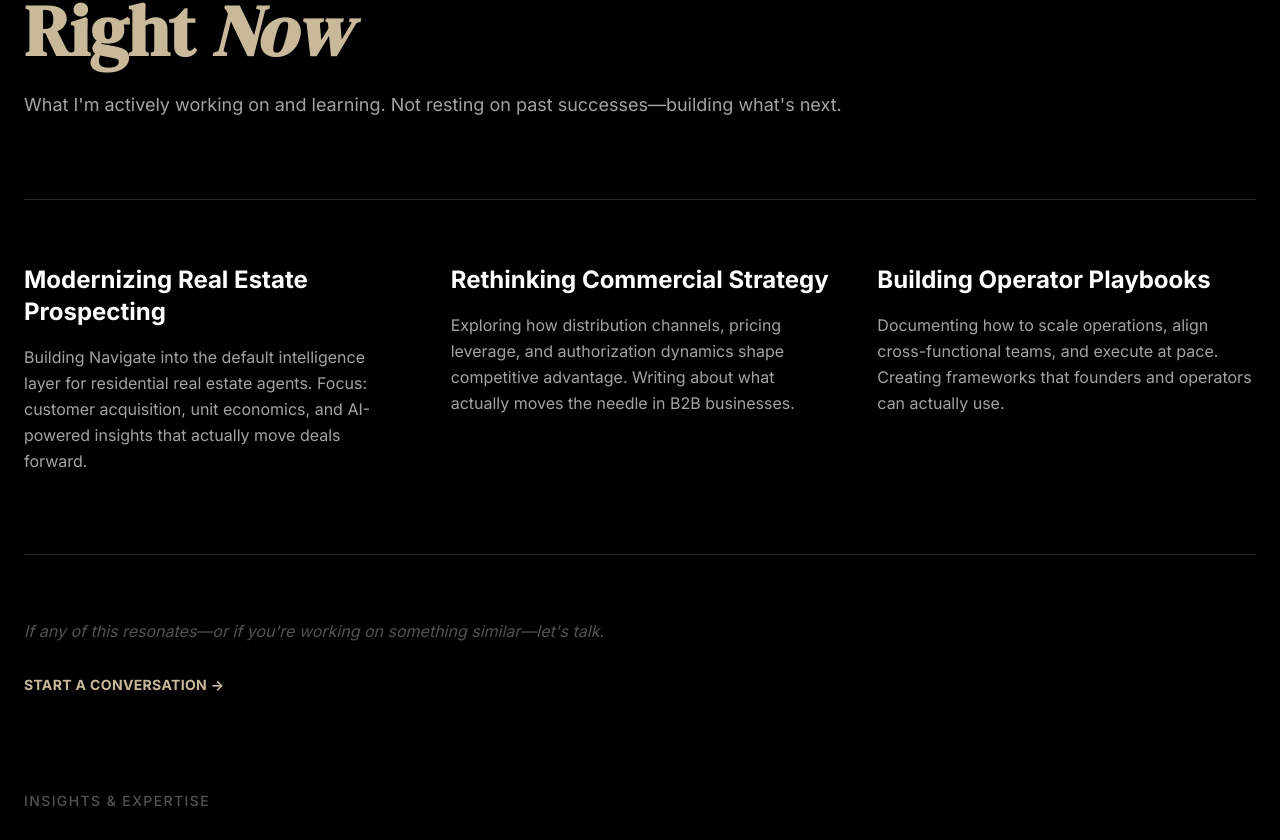
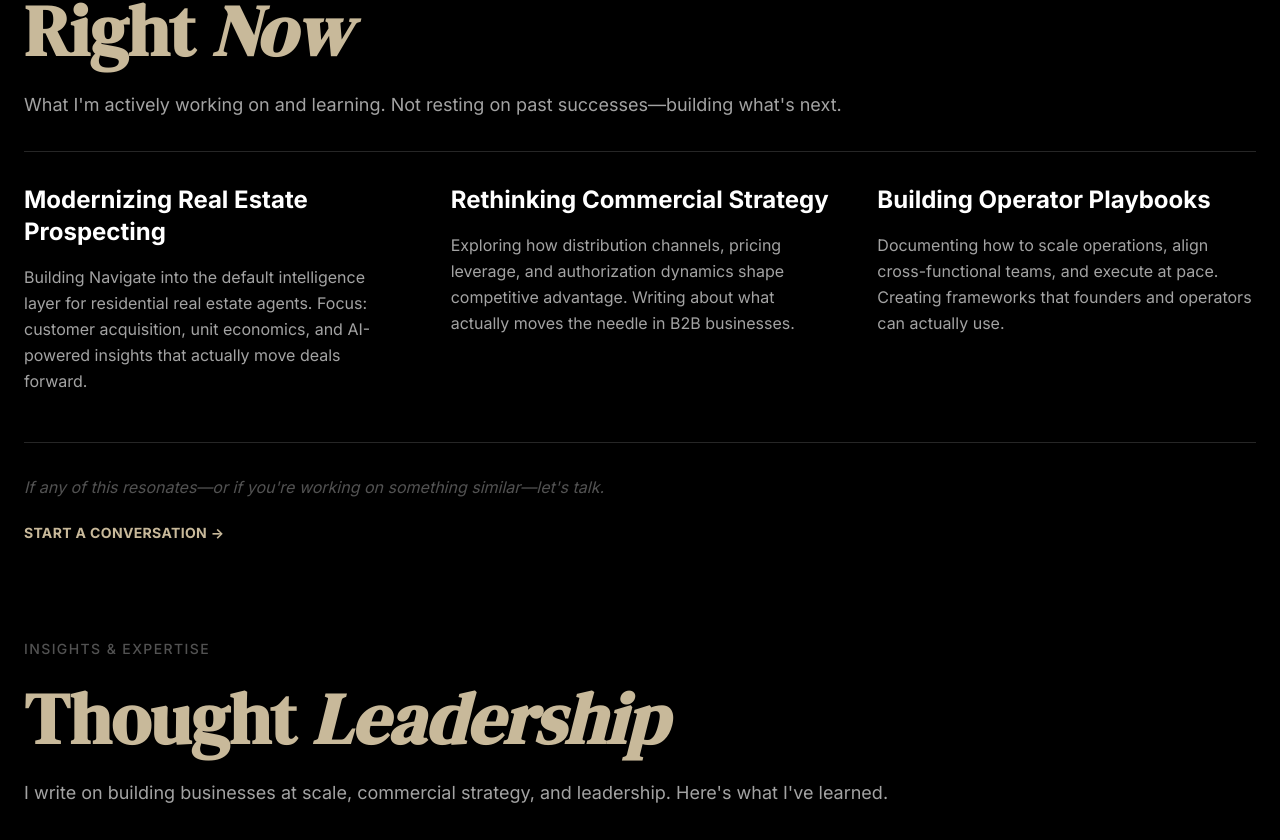
Before and after one commit to letsnavigatebmw/brandonmweaver, a React (Vite) app: page / in a window 1280 px wide. Shown: the part 8203-9043 px from the top of the page. Built offline with nearby package versions, Linux system fonts and the light colour scheme.

Commit message:
Reduce padding in RightNow section

```diff
--- a/src/components/RightNow.jsx
+++ b/src/components/RightNow.jsx
@@ -18,7 +18,7 @@ export default function RightNow() {
     <section id="right-now" className="py-12 px-6 bg-black">
       <div className="max-w-7xl mx-auto">
         {/* Header */}
-        <div className="mb-20">
+        <div className="mb-8">
           <p className="text-gray-600 text-sm uppercase tracking-widest font-medium mb-6">
             Current Focus
           </p>
@@ -31,7 +31,7 @@ export default function RightNow() {
         </div>
 
         {/* Divider */}
-        <div className="w-full h-px bg-gray-800 mb-16" />
+        <div className="w-full h-px bg-gray-800 mb-8" />
 
         {/* Focus Areas */}
         <div className="grid md:grid-cols-3 gap-12">
@@ -48,7 +48,7 @@ export default function RightNow() {
         </div>
 
         {/* Bottom CTA */}
-        <div className="mt-20 pt-16 border-t border-gray-800 flex flex-col gap-8">
+        <div className="mt-12 pt-8 border-t border-gray-800 flex flex-col gap-6">
           <p className="text-gray-600 italic text-base">
             If any of this resonates—or if you're working on something similar—let's talk.
           </p>
```
